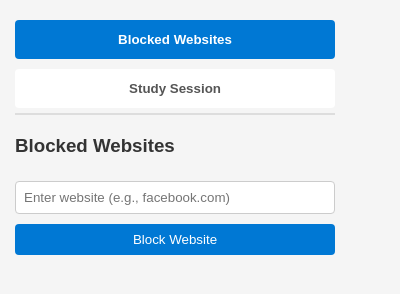
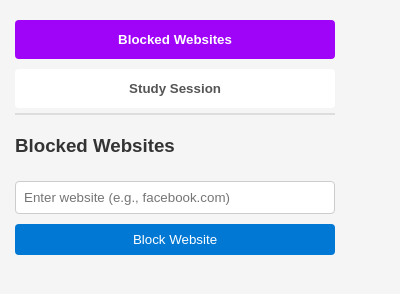
Before and after one commit to PatrickGaied/Lockedin, a browser extension: page popup.html in a window 400 px wide. Drawn offline with Linux system fonts and the light colour scheme.

Commit message:
changed color

```diff
--- a/popup.html
+++ b/popup.html
@@ -44,7 +44,7 @@
       background-color: #e0e0e0;
     }
     .tab button.active {
-      background-color: #0078d4;
+      background-color: #9f04f9;
       color: white;
     }
     .tabcontent {
```
